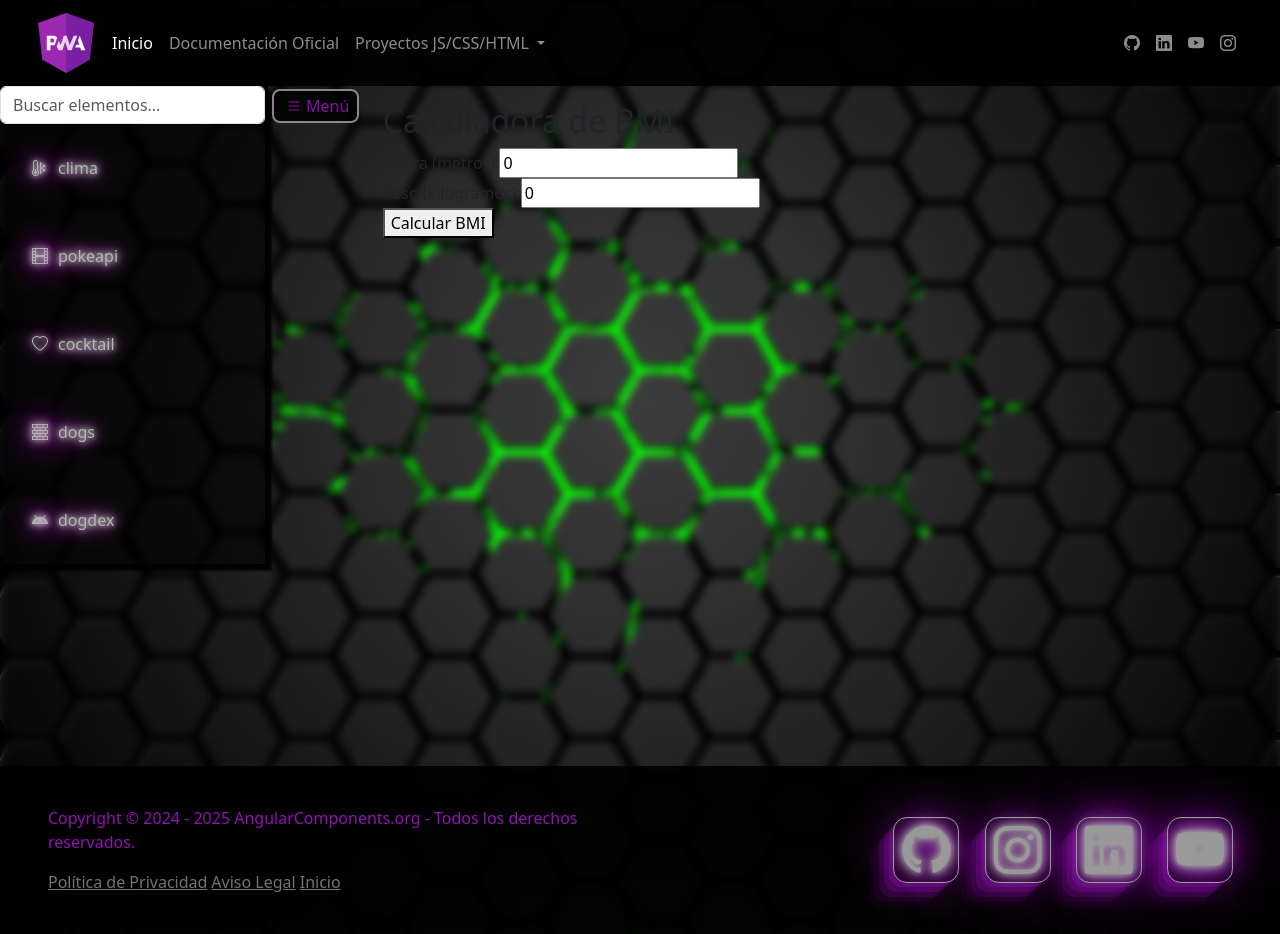
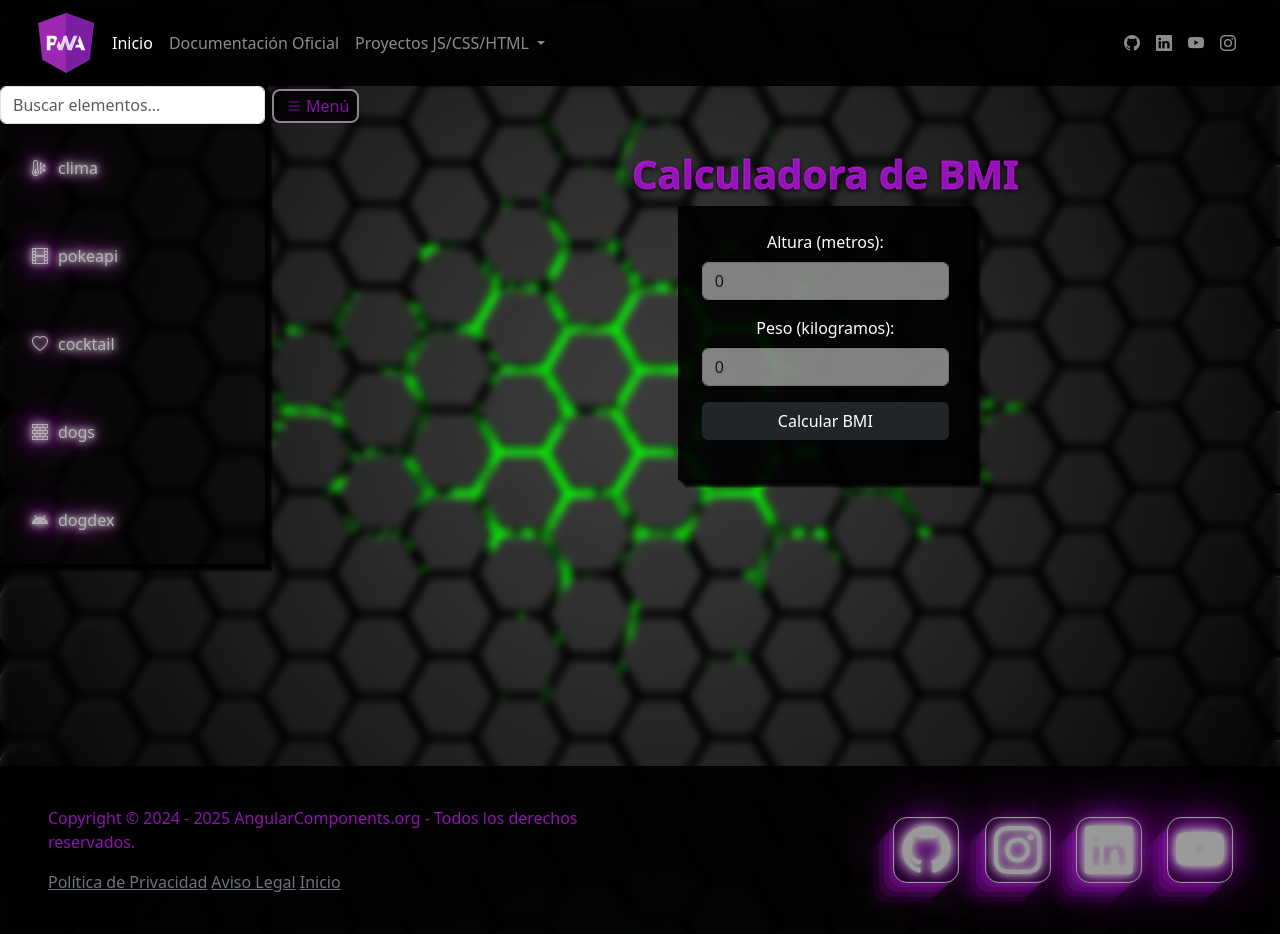
Before and after one commit to beastraiser/proyecto-final-angular, an Angular app: page /calculadorabmi in a window 1280 px wide. Built offline with nearby package versions, Linux system fonts and the light colour scheme; a web font is replaced by a local one.

Commit message:
headbar y sus componentes estilados

```diff
--- a/src/app/pages/adivinanza/adivinanza.component.css
+++ b/src/app/pages/adivinanza/adivinanza.component.css
@@ -1,11 +1,3 @@
-.green {
-  color: green;
-}
-
-.red {
-  color: red;
-}
-
 .btn:hover {
   scale: 1.02;
   filter: brightness(120%);
--- a/src/app/pages/adivinanza/adivinanza.component.html
+++ b/src/app/pages/adivinanza/adivinanza.component.html
@@ -1,12 +1,10 @@
 <div class="container">
   <div class="row justify-content-center">
-    <div class="col-lg-4 col-md-6 col-sm-8 text-center cont">
-      <h1 class="mt-5 txt-shadow">Adivina el número</h1>
-      <p class="text-white">
-        <strong>Introduce un número entre 1 y 100:</strong>
-      </p>
+    <h1 class="mt-5 txt-shadow text-center">Adivina el número</h1>
+    <div class="col-lg-4 col-md-6 col-sm-8 text-center cont p-4">
+      <p class="text-white">Introduce un número entre 1 y 100:</p>
       <input
-        [disabled]="acierto"
+        [disabled]="inputDisabled"
         [(ngModel)]="numeroEntrada"
         type="number"
         class="form-control mb-3"
@@ -17,14 +15,14 @@
       <button
         (click)="comprobarNumero()"
         class="btn btn-dark mb-3 w-100"
-        [disabled]="acierto"
+        [disabled]="inputDisabled"
       >
         Comprobar
       </button>
       @if(mensaje === '¡Enhorabuena, has acertado!'){
-      <p id="mensaje" class="green">{{ mensaje }}</p>
+      <p id="mensaje" class="text-success">{{ mensaje }}</p>
       } @else {
-      <p id="mensaje" class="red">{{ mensaje }}</p>
+      <p id="mensaje" class="text-danger">{{ mensaje }}</p>
       }
 
       <h4 class="text-white">
--- a/src/app/pages/adivinanza/adivinanza.component.ts
+++ b/src/app/pages/adivinanza/adivinanza.component.ts
@@ -15,7 +15,7 @@ export class AdivinanzaComponent {
   intentos: number = 0;
   mensaje: string = '';
   numeroEntrada!: number;
-  acierto: boolean = false; // Bandera para indicar si el usuario acertó
+  inputDisabled: boolean = false; // Bandera para indicar si el usuario acertó
 
   constructor() {
     this.numeroSecreto = this.randomNumber(1, 100);
@@ -43,6 +43,10 @@ export class AdivinanzaComponent {
       : 'Demasiado bajo';
 
     this.intentos++;
+
+    if (acierto) {
+      this.inputDisabled = true;
+    }
   }
   randomNumber(from: number, to: number) {
     return Math.trunc(Math.random() * to + from);
--- a/src/app/pages/ahorcado/ahorcado.component.css
+++ b/src/app/pages/ahorcado/ahorcado.component.css
@@ -0,0 +1,31 @@
+.btn:hover {
+  scale: 1.02;
+  filter: brightness(120%);
+}
+
+input {
+  opacity: 0.5;
+}
+
+input:focus {
+  opacity: 0.8;
+}
+
+.txt-shadow {
+  -webkit-text-stroke: 1px var(--purple-complementary);
+  text-shadow: 0px 2px 4px black;
+  font-weight: bold;
+  color: var(--purple-complementary);
+}
+.cont {
+  background: rgba(0, 0, 0, 0.9);
+  box-shadow: 0px 1px 0px 0px rgba(0, 0, 0, 0.22),
+    1px 0px 0px 0px rgba(0, 0, 0, 0.22), 1px 2px 0px 0px rgba(0, 0, 0, 0.22),
+    2px 1px 0px 0px rgba(0, 0, 0, 0.22), 2px 3px 0px 0px rgba(0, 0, 0, 0.22),
+    3px 2px 0px 0px rgba(0, 0, 0, 0.22), 3px 4px 0px 0px rgba(0, 0, 0, 0.22),
+    4px 3px 0px 0px rgba(0, 0, 0, 0.22), 4px 5px 0px 0px rgba(0, 0, 0, 0.22),
+    5px 4px 0px 0px rgba(0, 0, 0, 0.22), 5px 6px 0px 0px rgba(0, 0, 0, 0.22),
+    6px 5px 0px 0px rgba(0, 0, 0, 0.22), 6px 7px 0px 0px rgba(0, 0, 0, 0.22),
+    7px 6px 0px 0px rgba(0, 0, 0, 0.22), 7px 8px 0px 0px rgba(0, 0, 0, 0.22),
+    8px 7px 0px 0px rgba(0, 0, 0, 0.22);
+}
--- a/src/app/pages/ahorcado/ahorcado.component.html
+++ b/src/app/pages/ahorcado/ahorcado.component.html
@@ -1,10 +1,23 @@
-<div>
-  <h1>Juego del Ahorcado</h1>
-  <p>Palabra: {{ palabraMostrada }}</p>
-  <p>Letras usadas: {{ letrasUsadas.join(", ") }}</p>
-  <p>
-    Ingresa una letra:
-    <input type="text" [(ngModel)]="letraIngresada" maxlength="1" />
-    <button (click)="procesarLetra()">Comprobar</button>
-  </p>
+<div class="container">
+  <h1 class="mt-5 text-center txt-shadow">Juego del Ahorcado</h1>
+  <div class="row justify-content-center">
+    <div class="col-lg-4 col-md-6 col-sm-8 text-center cont p-4">
+      <p class="text-white mb-3">
+        <strong>Palabra: {{ palabraMostrada }}</strong>
+      </p>
+      <p class="text-white mb-3">
+        <strong>Letras usadas: {{ letrasUsadas.join(", ") }}</strong>
+      </p>
+      <input
+        type="text"
+        [(ngModel)]="letraIngresada"
+        maxlength="1"
+        class="form-control mb-3"
+        placeholder="Ingresa una letra"
+      />
+      <button class="btn btn-dark mb-3 w-100" (click)="procesarLetra()">
+        Comprobar
+      </button>
+    </div>
+  </div>
 </div>
--- a/src/app/pages/calculadorabmi/calculadorabmi.component.css
+++ b/src/app/pages/calculadorabmi/calculadorabmi.component.css
@@ -0,0 +1,31 @@
+.btn:hover {
+  scale: 1.02;
+  filter: brightness(120%);
+}
+
+input {
+  opacity: 0.5;
+}
+
+input:focus {
+  opacity: 0.8;
+}
+
+.txt-shadow {
+  -webkit-text-stroke: 1px var(--purple-complementary);
+  text-shadow: 0px 2px 4px black;
+  font-weight: bold;
+  color: var(--purple-complementary);
+}
+.cont {
+  background: rgba(0, 0, 0, 0.9);
+  box-shadow: 0px 1px 0px 0px rgba(0, 0, 0, 0.22),
+    1px 0px 0px 0px rgba(0, 0, 0, 0.22), 1px 2px 0px 0px rgba(0, 0, 0, 0.22),
+    2px 1px 0px 0px rgba(0, 0, 0, 0.22), 2px 3px 0px 0px rgba(0, 0, 0, 0.22),
+    3px 2px 0px 0px rgba(0, 0, 0, 0.22), 3px 4px 0px 0px rgba(0, 0, 0, 0.22),
+    4px 3px 0px 0px rgba(0, 0, 0, 0.22), 4px 5px 0px 0px rgba(0, 0, 0, 0.22),
+    5px 4px 0px 0px rgba(0, 0, 0, 0.22), 5px 6px 0px 0px rgba(0, 0, 0, 0.22),
+    6px 5px 0px 0px rgba(0, 0, 0, 0.22), 6px 7px 0px 0px rgba(0, 0, 0, 0.22),
+    7px 6px 0px 0px rgba(0, 0, 0, 0.22), 7px 8px 0px 0px rgba(0, 0, 0, 0.22),
+    8px 7px 0px 0px rgba(0, 0, 0, 0.22);
+}
--- a/src/app/pages/calculadorabmi/calculadorabmi.component.html
+++ b/src/app/pages/calculadorabmi/calculadorabmi.component.html
@@ -1,26 +1,34 @@
-<div>
-  <h2>Calculadora de BMI</h2>
-  <div>
-    <label>Altura (metros): </label>
-    <input type="number" [(ngModel)]="altura" />
+<div class="container">
+  <h1 class="mt-5 txt-shadow text-center">Calculadora de BMI</h1>
+  <div class="row justify-content-center">
+    <div class="col-lg-4 col-md-6 col-sm-8 text-center cont p-4">
+      <div class="mb-3">
+        <label class="form-label text-white">Altura (metros): </label>
+        <input type="number" class="form-control" [(ngModel)]="altura" />
+      </div>
+      <div class="mb-3">
+        <label class="form-label text-white">Peso (kilogramos): </label>
+        <input type="number" class="form-control" [(ngModel)]="peso" />
+      </div>
+      <button class="btn btn-dark mb-3 w-100" (click)="calcularBMI()">
+        Calcular BMI
+      </button>
+      @if(bmi > 0){
+      <div class="mb-3">
+        <h3 class="text-white">
+          Índice de Masa Corporal (BMI): {{ bmi | number : "1.2-2" }}
+        </h3>
+        @if(bmi < 18.5){
+        <p class="text-danger">Bajo peso</p>
+        } @else if(bmi >= 18.5 && bmi < 24.9){
+        <p class="text-success">Peso normal</p>
+        } @else if(bmi >= 24.9 && bmi < 29.9){
+        <p class="text-warning">Sobrepeso</p>
+        } @else {
+        <p class="text-danger">Obesidad</p>
+        }
+      </div>
+      }
+    </div>
   </div>
-  <div>
-    <label>Peso (kilogramos): </label>
-    <input type="number" [(ngModel)]="peso" />
-  </div>
-  <button (click)="calcularBMI()">Calcular BMI</button>
-  @if (bmi > 0){
-  <div>
-    <h3>Índice de Masa Corporal (BMI): {{ bmi | number : "1.2-2" }}</h3>
-    @if (bmi < 18.5){
-    <p>Bajo peso</p>
-    } @else if (bmi >= 18.5 && bmi < 24.9){
-    <p>Peso normal</p>
-    } @else if (bmi >= 24.9 && bmi < 29.9){
-    <p>Sobrepeso</p>
-    } @else {
-    <p>Obesidad</p>
-    }
-  </div>
-  }
 </div>
```
